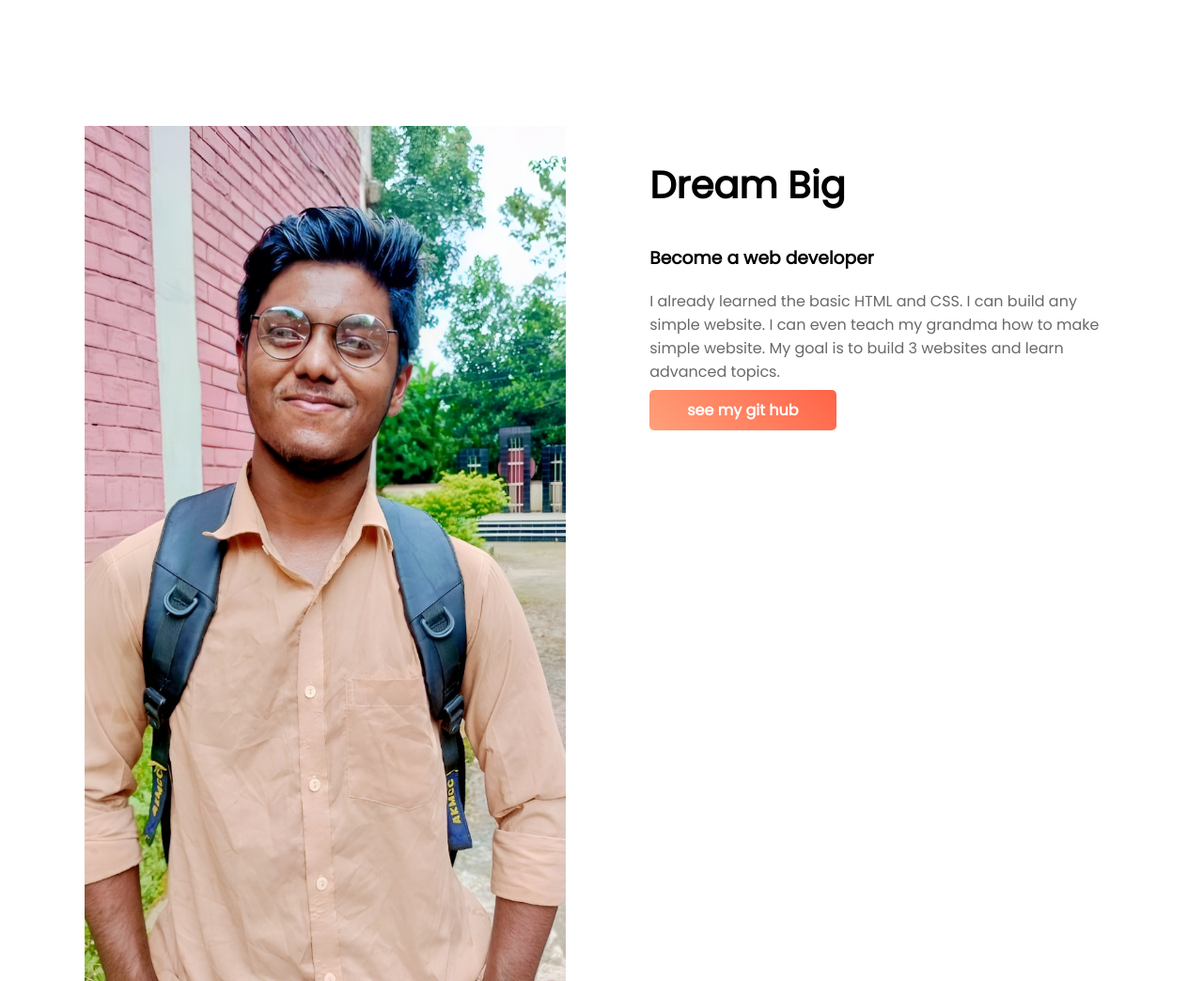
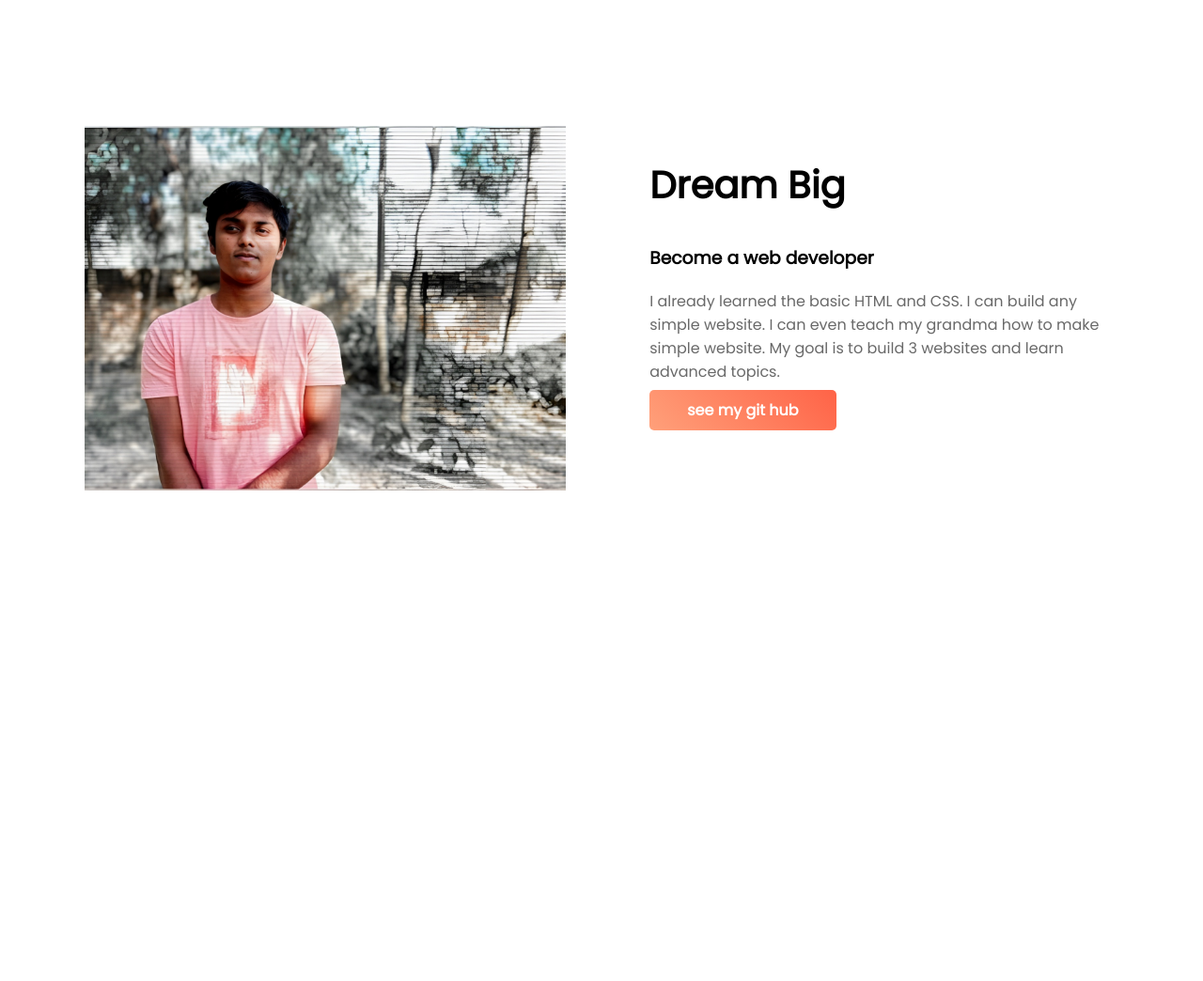
Before and after one commit to Alsaef/ratul.app, a plain HTML site: page index.html in a window 1280 px wide. Shown: the part 580-1624 px from the top of the page at 94% size. After the commit the page ends 1300 px from the top, so only its background shows below. Drawn offline with Linux system fonts and the light colour scheme.

Commit message:
Add files via upload

```diff
--- a/index.html
+++ b/index.html
@@ -25,7 +25,7 @@
     </section>
     <section class="dream-area">
         <div class="half-width">
-            <img src="1666504858787.png" alt="">
+            <img src="1668616431259.png" alt="">
         </div>
         <div class="half-width">
             <h2>Dream Big</h2>
```
